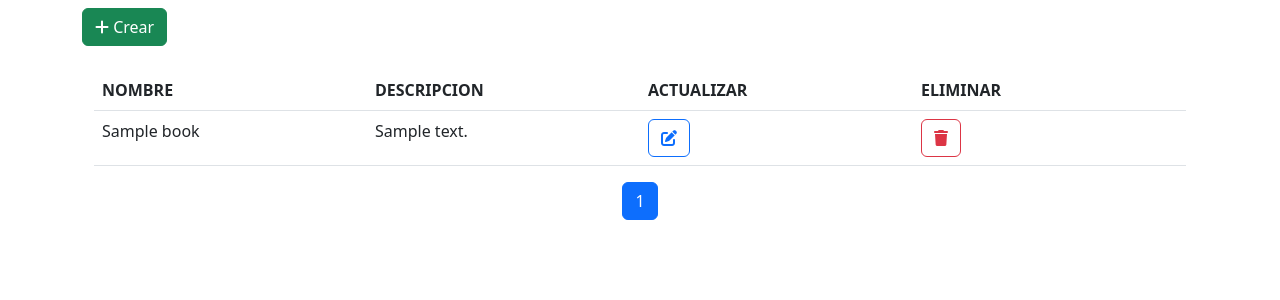
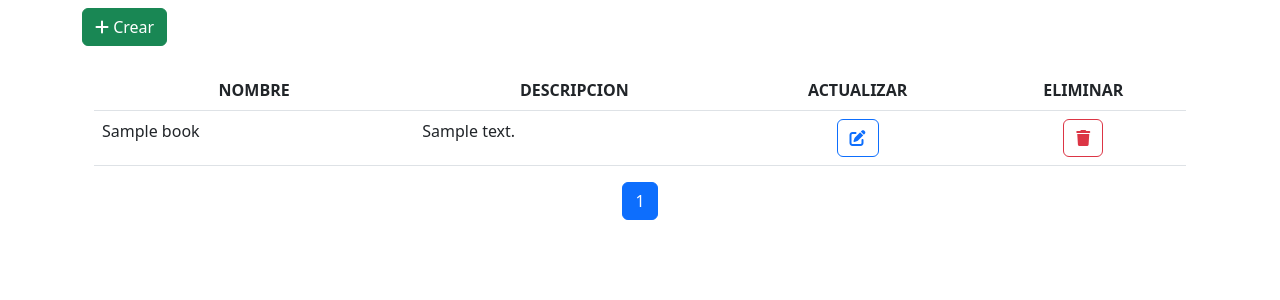
Before and after one commit to TheDeivit/djangomongo, a Django app: template book/templates/book/index.html in a window 1280 px wide. Shown: the top 300 px of the page. Run offline with Django 4.2, Linux system fonts and the light colour scheme; the template is opened without the code that fills it: most values are stand-ins (such as "Sample title", 1, 10 or a date in 2020); form fields are guessed from the names that the template uses; parts of the project's set-up code (start-up, migrations or seed data) failed here and were passed over; some libraries are stand-ins or nearby versions.

Commit message:
8 commit

```diff
--- a/book/static/owncss/css/table.min.css
+++ b/book/static/owncss/css/table.min.css
@@ -1,3 +1,17 @@
 .text-column {
   width: 150px;
-  }
+  height: auto;
+}
+
+.icon-column {
+  width: 25px;
+  text-align: center;
+}
+
+.try {
+  width: 150px;
+  white-space: nowrap;
+  overflow: hidden;
+  text-overflow: ellipsis;
+  position: absolute;
+}
--- a/book/templates/book/index.html
+++ b/book/templates/book/index.html
@@ -5,20 +5,20 @@
 <div class="container mt-3">
   <table class="table table-hover">
     <tr>
-        <th>NOMBRE</th>
-        <th>DESCRIPCION</th>
-        <th>ACTUALIZAR</th>
-        <th>ELIMINAR</th>
+        <th class="icon-column">NOMBRE</th>
+        <th class="icon-column">DESCRIPCION</th>
+        <th class="icon-column">ACTUALIZAR</th>
+        <th class="icon-column">ELIMINAR</th>
     </tr>
     {% for b in books %}
     <tr>
         <td class="text-column">{{ b.name }}</td>
         <td class="text-column">{{ b.content }}</td>
-        <td class="text-column"><button
+        <td class="icon-column"><button
             class="btn btn-outline-primary float-right" data-bs-toggle="modal" data-bs-target="#saveModal" data-bs-id="{{ b.pk }}">
             <i class="fa fa-edit"></i>
           </button></td>
-        <td class="text-column"><button
+        <td class="icon-column"><button
             class="btn btn-outline-danger float-right" data-bs-toggle="modal" data-bs-target="#deleteModal" data-bs-id="{{ b.pk }}">
             <i class="fa fa-trash"></i>
         </button></td>
--- a/book/templates/partials/pagination.html
+++ b/book/templates/partials/pagination.html
@@ -1,10 +1,10 @@
 <ul class="pagination mt-3 justify-content-center">
         {% if page_obj.has_previous %}
         <li class="page-item">
-            <a class="page-link" href="?page=1">Primero</a>
+            <a class="page-link" href="?page=1"><i class="fa fa-angles-left"></i></a>
         </li>
         <li class="page-item">
-            <a class="page-link" href="?page={{ page_obj.previous_page_number }}">Previo</a>
+            <a class="page-link" href="?page={{ page_obj.previous_page_number }}"><i class="fa fa-angle-left"></i></a>
         </li>
         {% endif %}
 
@@ -24,10 +24,10 @@
 
         {% if page_obj.has_next %}
         <li class="page-item">
-            <a class="page-link" href="?page={{ page_obj.next_page_number }}">Siguiente</a>
+            <a class="page-link" href="?page={{ page_obj.next_page_number }}"><i class="fa fa-angle-right"></i></a>
         </li>
         <li class="page-item">
-            <a class="page-link" href="?page={{ page_obj.paginator.num_pages }}">Ultimo</a>
+            <a class="page-link" href="?page={{ page_obj.paginator.num_pages }}"><i class="fa fa-angles-right"></i></a>
         </li>
 
         {% endif %}
```
